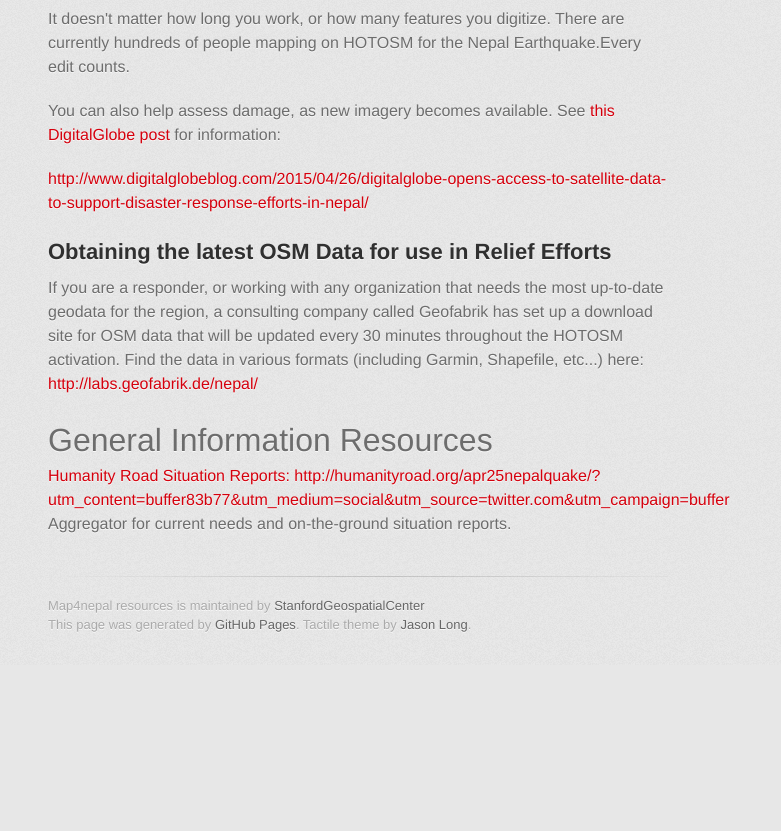
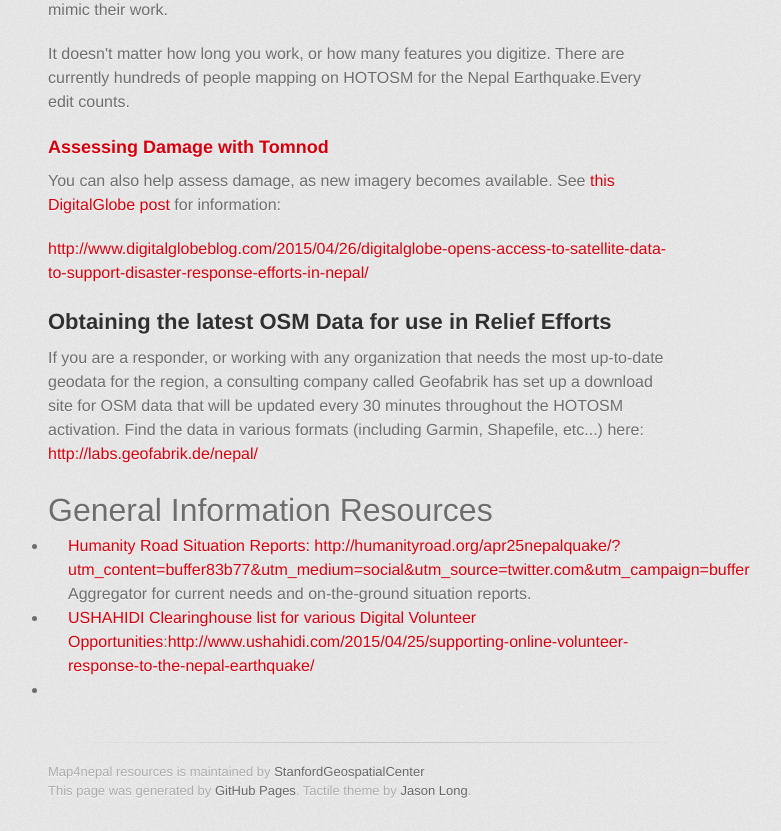
Before and after one commit to StanfordGeospatialCenter/Map4Nepal_Resources, a plain HTML site: page index.html in a window 1280 px wide. Shown: the part 2380-3211 px from the top of the page, without its empty margins (282-1063 px from the left). Before the commit the page ends 3045 px from the top, so only its background shows below. Drawn offline with Linux system fonts and the light colour scheme; a web font is replaced by a local one.

```diff
--- a/index.html
+++ b/index.html
@@ -86,6 +86,9 @@
 <a id="basic-information-for-contributing-right-now" class="anchor" href="#basic-information-for-contributing-right-now" aria-hidden="true"><span class="octicon octicon-link"></span></a>Basic Information for Contributing <strong>RIGHT NOW</strong>
 </h1>
 
+<h3>
+<a id="working-on-openstreetmap-tasks" class="anchor" href="#working-on-openstreetmap-tasks" aria-hidden="true"><span class="octicon octicon-link"></span></a>Working on OpenStreetMap Tasks</h3>
+
 <p>If you want to contribute IMMEDIATELY to ongoing Humanitarian Mapping efforts for Nepal through Humanitarian OpenStreetMap.org, please do the following:</p>
 
 <p>Go through the 30 minute training on <a href="http://mapgive.state.gov">http://mapgive.state.gov</a> to learn the basics of humanitarian mapping using OpenStreetMap.org</p>
@@ -93,6 +96,10 @@
 <p>Then go to the HOTOSM Task Manager at <a href="http://tasks.hotosm.org/">http://tasks.hotosm.org/</a> and select a job that you feel comfortable contributing to. Read the directions carefully for the job, then select one of the squares next to one that is marked as complete. This will allow you to pan to the completed square so you can see how others are digitizing the features and mimic their work. </p>
 
 <p>It doesn't matter how long you work, or how many features you digitize. There are currently hundreds of people mapping on HOTOSM for the Nepal Earthquake.Every edit counts.</p>
+
+<h3>
+<a id="assessing-damage-with-tomnod" class="anchor" href="#assessing-damage-with-tomnod" aria-hidden="true"><span class="octicon octicon-link"></span></a>Assessing Damage with <strong>Tomnod</strong>
+</h3>
 
 <p>You can also help assess damage, as new imagery becomes available. See <a href="http://www.digitalglobeblog.com/2015/04/26/digitalglobe-opens-access-to-satellite-data-to-support-disaster-response-efforts-in-nepal/">this DigitalGlobe post</a> for information:</p>
 
@@ -106,8 +113,16 @@
 <h1>
 <a id="general-information-resources" class="anchor" href="#general-information-resources" aria-hidden="true"><span class="octicon octicon-link"></span></a>General Information Resources</h1>
 
-<p><a href="http://humanityroad.org/apr25nepalquake/?utm_content=buffer83b77&amp;utm_medium=social&amp;utm_source=twitter.com&amp;utm_campaign=buffer">Humanity Road Situation Reports: http://humanityroad.org/apr25nepalquake/?utm_content=buffer83b77&amp;utm_medium=social&amp;utm_source=twitter.com&amp;utm_campaign=buffer</a>
-Aggregator for current needs and on-the-ground situation reports.</p>
+<ul>
+<li>
+<a href="http://humanityroad.org/apr25nepalquake/?utm_content=buffer83b77&amp;utm_medium=social&amp;utm_source=twitter.com&amp;utm_campaign=buffer">Humanity Road Situation Reports: </a> <a href="http://humanityroad.org/apr25nepalquake/?utm_content=buffer83b77&amp;utm_medium=social&amp;utm_source=twitter.com&amp;utm_campaign=buffer">http://humanityroad.org/apr25nepalquake/?utm_content=buffer83b77&amp;utm_medium=social&amp;utm_source=twitter.com&amp;utm_campaign=buffer</a>
+Aggregator for current needs and on-the-ground situation reports.</li>
+<li>
+<a href="http://www.ushahidi.com/2015/04/25/supporting-online-volunteer-response-to-the-nepal-earthquake/">USHAHIDI Clearinghouse list for various Digital Volunteer Opportunities</a>:<a href="http://www.ushahidi.com/2015/04/25/supporting-online-volunteer-response-to-the-nepal-earthquake/">http://www.ushahidi.com/2015/04/25/supporting-online-volunteer-response-to-the-nepal-earthquake/</a>
+</li>
+<li>
+</li>
+</ul>
         </section>
 
         <footer>
@@ -115,6 +130,16 @@ Aggregator for current needs and on-the-ground situation reports.</p>
           This page was generated by <a href="https://pages.github.com">GitHub Pages</a>. Tactile theme by <a href="https://twitter.com/jasonlong">Jason Long</a>.
         </footer>
 
+                  <script type="text/javascript">
+            var gaJsHost = (("https:" == document.location.protocol) ? "https://ssl." : "http://www.");
+            document.write(unescape("%3Cscript src='" + gaJsHost + "google-analytics.com/ga.js' type='text/javascript'%3E%3C/script%3E"));
+          </script>
+          <script type="text/javascript">
+            try {
+              var pageTracker = _gat._getTracker("UA-56156789-1");
+            pageTracker._trackPageview();
+            } catch(err) {}
+          </script>
 
       </div>
     </div>
```
Also changed, not shown: params.json (+1 -1 lines).
